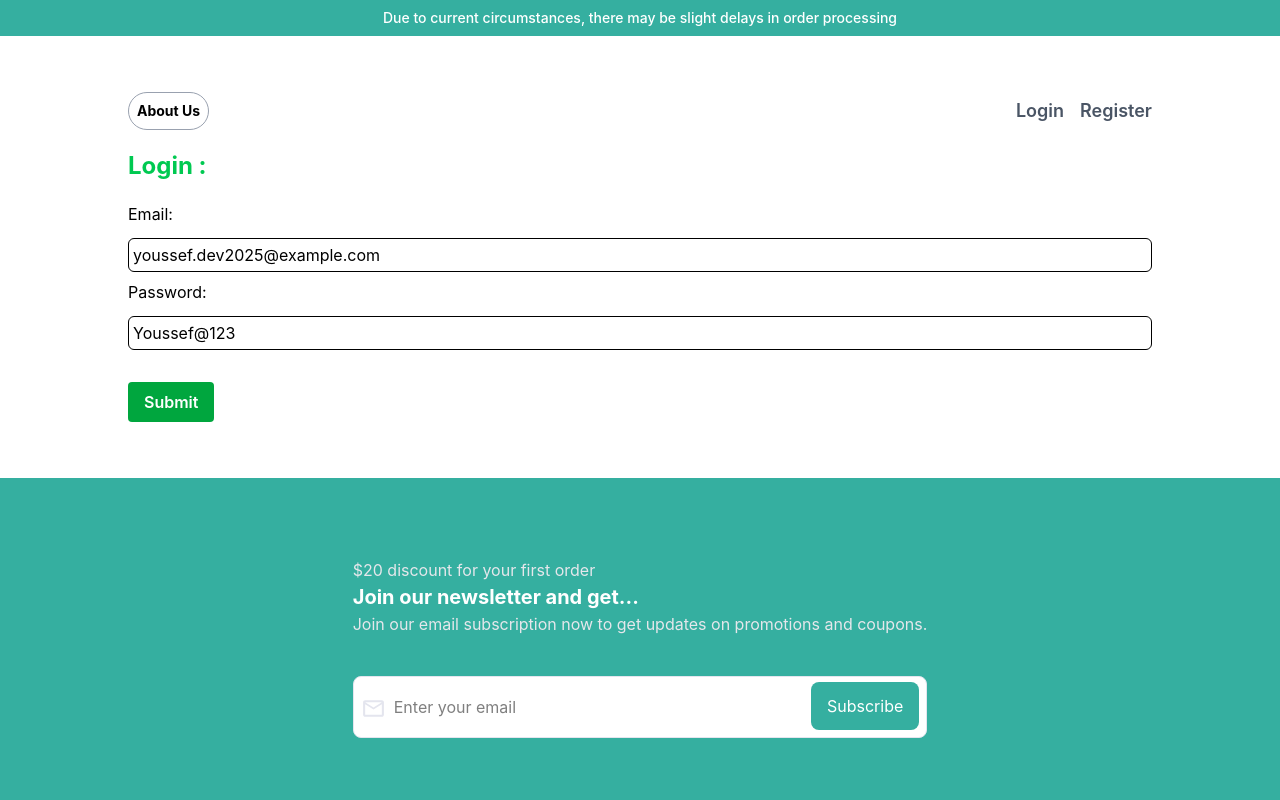
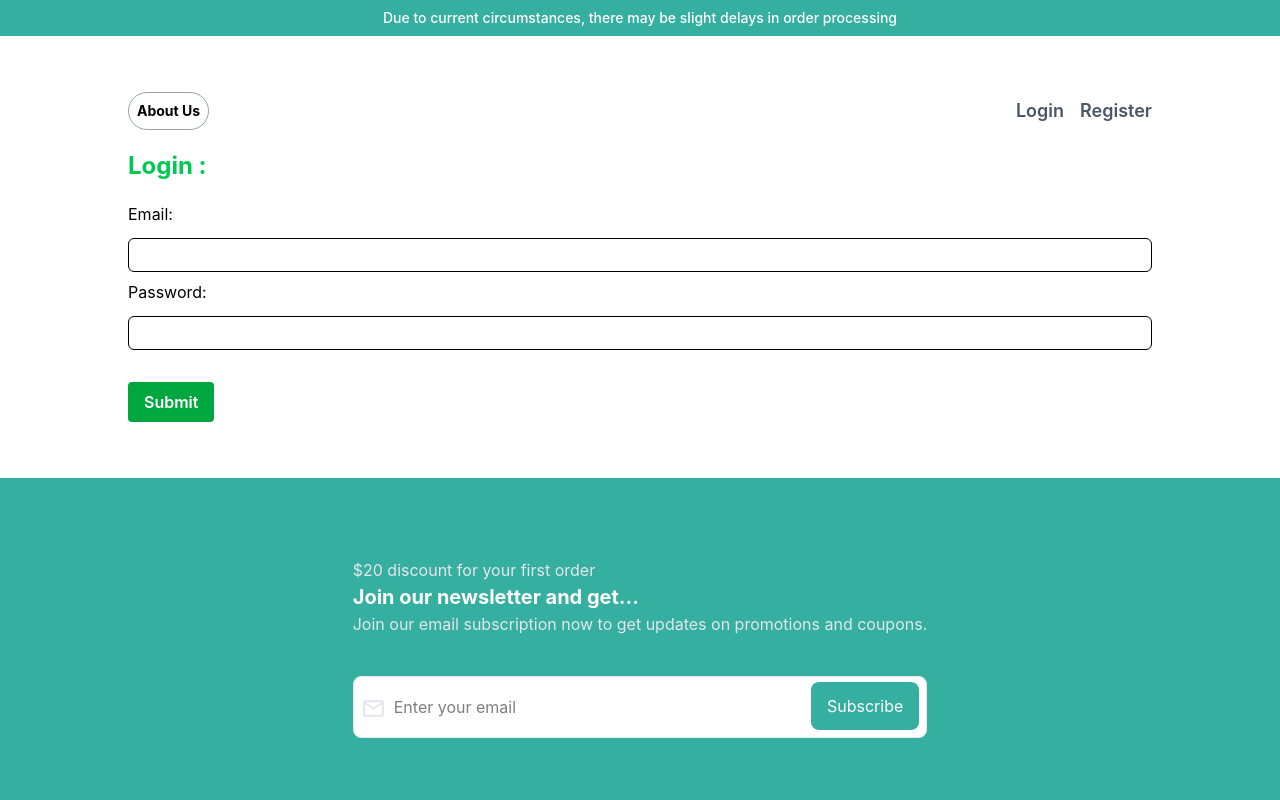
Before and after one commit to taarekelshenawy/react-ecommerce-app, a React (Vite) app: page /login in a window 1280 px wide. Shown: the top 800 px of the page. Built offline with nearby package versions, Linux system fonts and the light colour scheme.

Commit message:
fix:improve design login page

```diff
--- a/src/Components/Register/Register.tsx
+++ b/src/Components/Register/Register.tsx
@@ -5,11 +5,13 @@ import { Register } from '../../Store/Authslice';
 import { useAppDispatch } from '../../Store/hooks';
   import {  toast } from 'react-toastify';
   import { Link } from 'react-router-dom';
+  import { useNavigate } from 'react-router-dom';
 
 
 
 const MyForm = () => {
     const dispatch = useAppDispatch();
+    const navigate = useNavigate()
 
 const validationSchema = Yup.object().shape({
   name: Yup.string()
@@ -47,9 +49,11 @@ const validationSchema = Yup.object().shape({
         const result = await dispatch(Register(values));
 
    if (Register.fulfilled.match(result)) {
-      toast.success("🎉 Registered successfully!");
+      toast.success(" Registered successfully!");
+      navigate('/Home')
+
     } else if (Register.rejected.match(result)) {
-      toast.error(`❌ Registration failed: ${result.payload}`);
+      toast.error(` Registration failed: ${result.payload}`);
     }
 
       // Handle form submission here (e.g., send data to an API)
@@ -95,7 +99,7 @@ const validationSchema = Yup.object().shape({
           value={formik.values.name}
         />
         {formik.touched.name && formik.errors.name ? (
-          <div>{formik.errors.name}</div>
+          <div className='text-red-600'>{formik.errors.name}</div>
         ) : null}
             </div>
 
@@ -111,7 +115,7 @@ const validationSchema = Yup.object().shape({
                 value={formik.values.email}
                 />
                 {formik.touched.email && formik.errors.email ? (
-                <div>{formik.errors.email}</div>
+                <div  className='text-red-600'>{formik.errors.email}</div>
                 ) : null}
             </div>
             <div>
@@ -126,7 +130,7 @@ const validationSchema = Yup.object().shape({
                 value={formik.values.password}
                 />
                 {formik.touched.password && formik.errors.password ? (
-                <div>{formik.errors.password}</div>
+                <div  className='text-red-600'>{formik.errors.password}</div>
                 ) : null}
             </div>
         <div>
@@ -141,7 +145,7 @@ const validationSchema = Yup.object().shape({
           value={formik.values.rePassword}
         />
         {formik.touched.rePassword && formik.errors.rePassword ? (
-          <div>{formik.errors.rePassword}</div>
+          <div  className='text-red-600'>{formik.errors.rePassword}</div>
         ) : null}
       </div>
         <div>
@@ -156,7 +160,7 @@ const validationSchema = Yup.object().shape({
           value={formik.values.phone}
         />
         {formik.touched.phone && formik.errors.phone ? (
-          <div>{formik.errors.phone}</div>
+          <div  className='text-red-600'>{formik.errors.phone}</div>
         ) : null}
       </div>
 
--- a/src/pages/loginPage.tsx
+++ b/src/pages/loginPage.tsx
@@ -25,14 +25,14 @@ const validationSchema = Yup.object().shape({
 
   const formik = useFormik({
     initialValues: {
-      email: 'youssef.dev2025@example.com',
-      password: 'Youssef@123',
-    },
+    email: '',
+    password: '',
+  },
     validationSchema: validationSchema,
     onSubmit:async (values) => {
         const result = await dispatch(Login(values))
         if(Login.fulfilled.match(result)){
-            toast.success("🎉 Registered successfully!");
+            toast.success(" Registered successfully!");
               navigate('/Home')
         }else{
               toast.error(`❌ Registration failed: ${result.payload}`);
@@ -73,7 +73,7 @@ const validationSchema = Yup.object().shape({
        <div>
         <label htmlFor="Email">Email:</label>
         <input
-         className="w-full mt-3 mb-2 p-1 border border-black-300 rounded-md focus:outline-none focus:ring-2 focus:ring-blue-500 "
+         className="px-2 w-full mt-3 mb-2 p-1 border border-black-300 rounded-md focus:outline-none focus:ring-2 focus:ring-blue-500 "
           id="Email"
           name="email"
           type="text"
@@ -82,13 +82,13 @@ const validationSchema = Yup.object().shape({
           value={formik.values.email}
         />
         {formik.touched.email && formik.errors.email ? (
-          <div>{formik.errors.email}</div>
+          <div className='text-red-600'>{formik.errors.email}</div>
         ) : null}
       </div>
        <div>
         <label htmlFor="password">Password:</label>
         <input
-        className="w-full mt-3 mb-2 p-1 border border-black-300 rounded-md focus:outline-none focus:ring-2 focus:ring-blue-500 "
+        className="px-2 w-full mt-3 mb-2 p-1 border border-black-300 rounded-md focus:outline-none focus:ring-2 focus:ring-blue-500 "
           id="password"
           name="password"
           type="passwrod"
@@ -97,7 +97,7 @@ const validationSchema = Yup.object().shape({
           value={formik.values.password}
         />
         {formik.touched.password && formik.errors.password ? (
-          <div>{formik.errors.password}</div>
+          <div className='text-red-600'>{formik.errors.password}</div>
         ) : null}
       </div>
 
```
